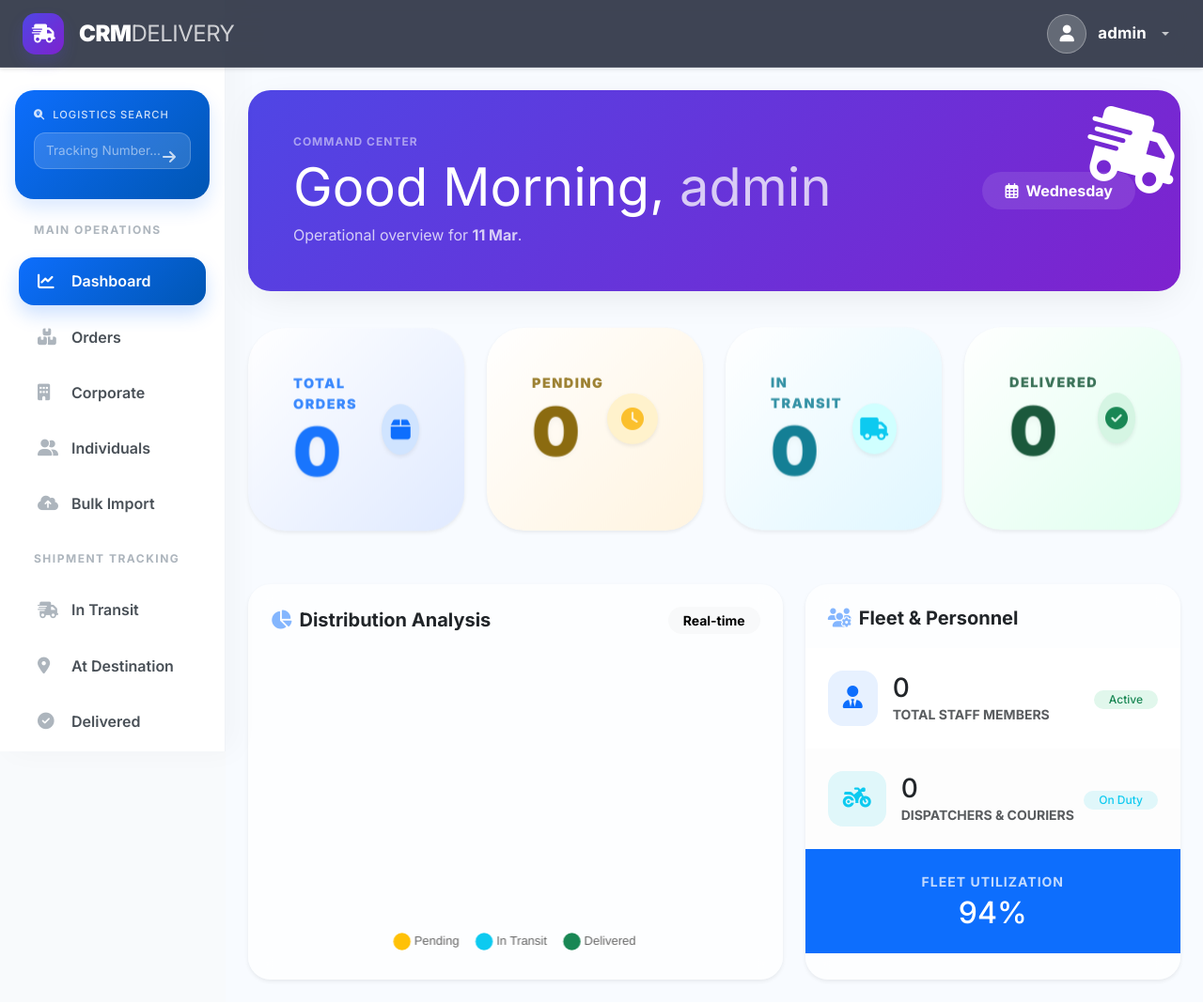
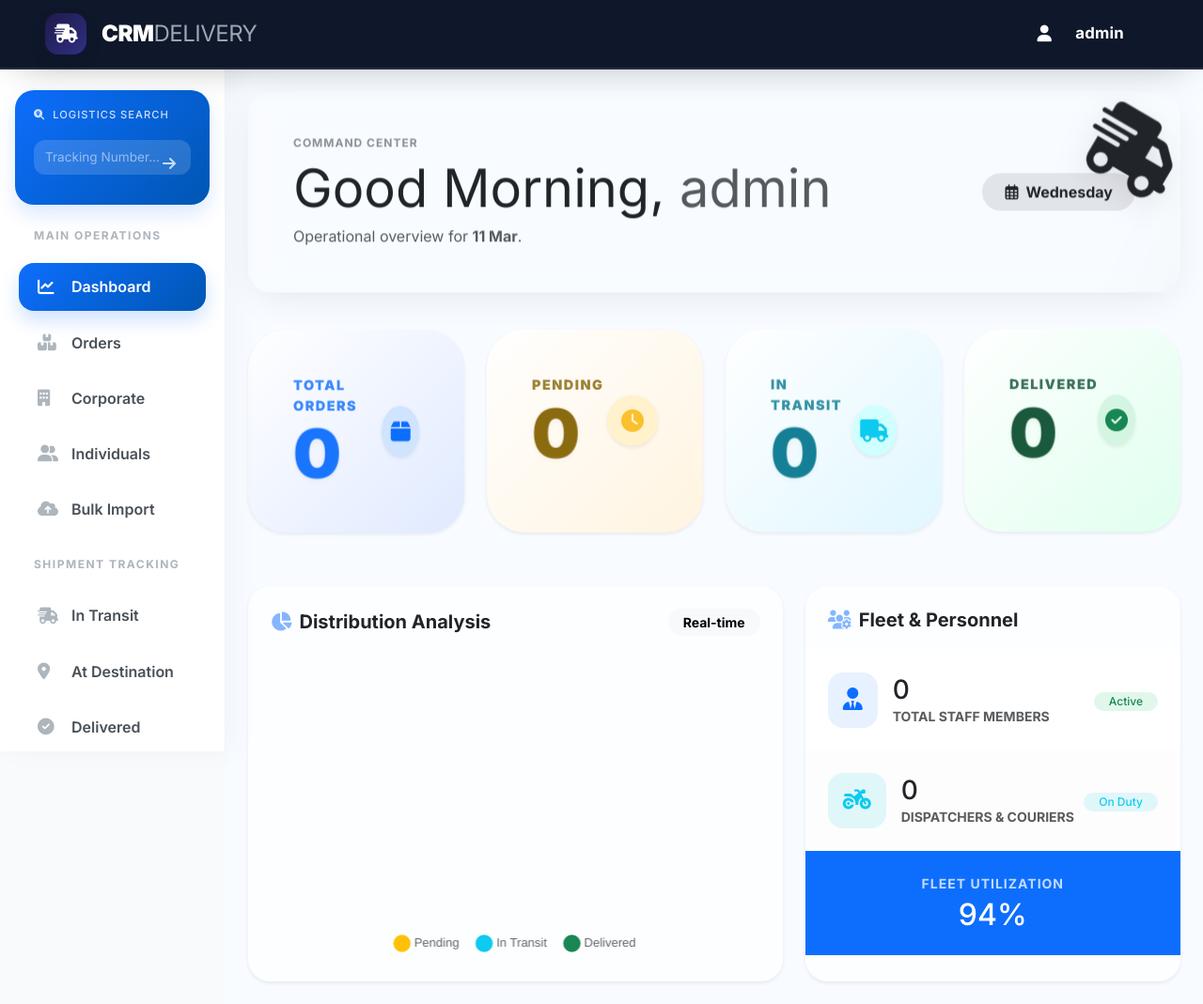
Before and after one commit to fillyourformsweb/crmdeliv, a Flask app: page /dashboard in a window 1280 px wide. Shown: the whole page at 94% size. Before the commit the page ends 1046 px from the top, so only its background shows below. Run offline with Flask 3, Linux system fonts and the light colour scheme; a user stored in the database is signed in; some libraries are stand-ins or nearby versions.

Commit message:
ghgknknkkkkk

```diff
--- a/static/css/style.css
+++ b/static/css/style.css
@@ -883,31 +883,41 @@ body {
     }
 }
 
-/* Ultra-Classy Luxury Navbar */
-.luxury-navbar {
-    background: #0d6efd !important;
-    backdrop-filter: blur(15px) saturate(180%);
-    -webkit-backdrop-filter: blur(15px) saturate(180%);
-    border-bottom: none;
-    padding: 0.5rem 0;
+/* Dark Luxury Navbar */
+nav.luxury-navbar.navbar {
+    background: #0f172a !important;
+    background-image: none !important;
+    backdrop-filter: blur(20px) saturate(200%) !important;
+    -webkit-backdrop-filter: blur(20px) saturate(200%) !important;
+    border-bottom: 2px solid rgba(255, 255, 255, 0.1) !important;
+    height: 74px !important;
+    box-shadow: 0 10px 40px -20px rgba(0, 0, 0, 0.4) !important;
+    padding: 0 1.5rem !important;
+    display: flex;
+    align-items: center;
     transition: all 0.4s cubic-bezier(0.4, 0, 0.2, 1);
     z-index: 1050;
-    height: 72px;
-    display: flex;
-    align-items: center;
+}
+
+.brand-text span.fw-black {
+    color: #ffffff !important;
+}
+
+.brand-text span.fw-light {
+    color: #cbd5e1 !important;
 }
 
 .brand-logo-white {
-    background: #ffffff;
-    color: #0d6efd;
-    width: 42px;
-    height: 42px;
+    background: linear-gradient(135deg, #1e1b4b 0%, #312e81 100%) !important;
+    color: #ffffff !important;
+    width: 44px;
+    height: 44px;
     border-radius: 12px;
     display: flex;
     align-items: center;
     justify-content: center;
     font-size: 1.25rem;
-    box-shadow: 0 4px 12px rgba(0, 0, 0, 0.1);
+    box-shadow: 0 8px 16px rgba(15, 23, 42, 0.15) !important;
 }
 
 .brand-text {
@@ -932,7 +942,7 @@ body {
 
 .nav-profile-trigger:hover {
     background: rgba(255, 255, 255, 0.1);
-    color: white !important;
+    color: #ffffff !important;
 }
 
 .nav-profile-trigger:focus,
@@ -945,27 +955,31 @@ body {
 .avatar-circle {
     width: 42px;
     height: 42px;
-    background: rgba(255, 255, 255, 0.2);
-    border: 1.5px solid rgba(255, 255, 255, 0.3);
+    background: #0f172a !important;
+    border: none !important;
     border-radius: 50%;
     display: flex;
     align-items: center;
     justify-content: center;
-    color: white;
+    color: white !important;
     font-size: 1.1rem;
     transition: all 0.3s ease;
 }
 
 .user-name {
-    color: white;
+    color: #ffffff !important;
     font-weight: 700;
     font-size: 1.05rem;
     letter-spacing: 0.2px;
 }
 
 .nav-profile-trigger::after {
-    color: rgba(255, 255, 255, 0.7) !important;
+    color: #0f172a !important;
     vertical-align: middle;
+}
+
+#mobileSidebarToggle i {
+    color: #ffffff !important;
 }
 
 /* Professional Animation for Dropdown */
@@ -1026,18 +1040,20 @@ body {
     text-transform: uppercase;
     letter-spacing: 1px;
     opacity: 0.8;
-    margin-bottom: 0.75rem;
+    margin-bottom: 1.25rem;
 }
 
 .sidebar-track-input {
     background: rgba(255, 255, 255, 0.15);
-    border: 1px solid rgba(255, 255, 255, 0.2);
+    border: none !important;
+    outline: none !important;
     border-radius: 0.75rem;
     color: #ffffff;
     padding: 0.5rem 0.75rem;
     font-size: 0.85rem;
     width: 100%;
     margin-bottom: 0.75rem;
+    box-shadow: none !important;
 }
 
 .sidebar-track-input::placeholder {
@@ -1129,8 +1145,8 @@ body {
 }
 
 .luxury-navbar.scrolled {
-    background: rgba(255, 255, 255, 0.98) !important;
-    box-shadow: 0 10px 30px rgba(0, 0, 0, 0.05) !important;
+    background: rgba(15, 23, 42, 0.95) !important;
+    box-shadow: 0 10px 30px rgba(0, 0, 0, 0.2) !important;
     height: 70px;
 }
 
@@ -1149,7 +1165,7 @@ body {
 }
 
 .luxury-navbar .nav-link {
-    color: #495057 !important;
+    color: #e2e8f0 !important;
     font-weight: 600;
     font-size: 0.9rem;
     padding: 0.5rem 1.25rem !important;
@@ -1168,8 +1184,8 @@ body {
 }
 
 .luxury-navbar .nav-link:hover {
-    color: #0d6efd !important;
-    background: #f0f7ff;
+    color: #ffffff !important;
+    background: rgba(255, 255, 255, 0.1);
 }
 
 .luxury-navbar .nav-link:hover i {
@@ -1178,8 +1194,8 @@ body {
 }
 
 .luxury-navbar .nav-link.active {
-    color: #0d6efd !important;
-    background: #eef6ff;
+    color: #ffffff !important;
+    background: rgba(255, 255, 255, 0.15);
 }
 
 .luxury-navbar .dropdown-menu {
@@ -1282,16 +1298,86 @@ body {
 
 /* Premium Navbar */
 .luxury-navbar {
-    background: rgba(15, 23, 42, 0.8) !important;
+    background: #0f172a !important;
     backdrop-filter: blur(20px);
     -webkit-backdrop-filter: blur(20px);
     border-bottom: 1px solid rgba(255, 255, 255, 0.1);
     height: 72px;
 }
 
+/* Hero Welcome Box Animations */
+.hero-welcome-box {
+    animation: heroReveal 1.2s cubic-bezier(0.2, 0.8, 0.2, 1) forwards,
+               heroFloat 6s ease-in-out infinite;
+    opacity: 0;
+}
+
+@keyframes heroReveal {
+    from {
+        opacity: 0;
+        transform: translateY(30px) scale(0.98);
+        filter: blur(10px);
+    }
+    to {
+        opacity: 1;
+        transform: translateY(0) scale(1);
+        filter: blur(0);
+    }
+}
+
+@keyframes heroFloat {
+    0%, 100% {
+        transform: translateY(0);
+    }
+    50% {
+        transform: translateY(-8px);
+    }
+}
+
+.hero-welcome-box .display-1 {
+    animation: truckSway 4s ease-in-out infinite;
+    transform-origin: center;
+    filter: drop-shadow(0 10px 15px rgba(0,0,0,0.1));
+}
+
+@keyframes truckSway {
+    0%, 100% {
+        transform: rotate(15deg) translateY(0) scale(1);
+    }
+    25% {
+        transform: rotate(18deg) translateY(-5px) scale(1.05);
+    }
+    50% {
+        transform: rotate(12deg) translateY(2px) scale(0.98);
+    }
+    75% {
+        transform: rotate(17deg) translateY(-3px) scale(1.02);
+    }
+}
+
+.hero-welcome-box::before {
+    content: '';
+    position: absolute;
+    top: 0;
+    left: -100%;
+    width: 50%;
+    height: 100%;
+    background: linear-gradient(
+        to right,
+        transparent,
+        rgba(15, 23, 42, 0.03),
+        transparent
+    );
+    transform: skewX(-25deg);
+    animation: shimmerLoop 4s infinite linear;
+}
+
+@keyframes shimmerLoop {
+    0% { left: -100%; }
+    100% { left: 200%; }
+}
+
 .brand-logo-white {
-    background: var(--primary-gradient);
-    color: white;
     width: 44px;
     height: 44px;
     border-radius: 14px;
@@ -1402,24 +1488,22 @@ body {
     letter-spacing: -2px;
 }
 
-/* Table Scrollbar Polish */
-.table-responsive::-webkit-scrollbar {
-    height: 6px;
-    width: 6px;
-}
-
-.table-responsive::-webkit-scrollbar-track {
-    background: #f1f5f9;
-}
-
-.table-responsive::-webkit-scrollbar-thumb {
-    background: #cbd5e1;
-    border-radius: 10px;
-}
-
-.table-responsive::-webkit-scrollbar-thumb:hover {
-    background: #94a3b8;
-}
+/* Global Scrollbar Hiding */
+*::-webkit-scrollbar {
+    display: none !important;
+}
+
+* {
+    -ms-overflow-style: none !important;
+    scrollbar-width: none !important;
+}
+
+/* Responsive Table Polish - Scrollbar Hidden */
+.table-responsive {
+    -ms-overflow-style: none !important;
+    scrollbar-width: none !important;
+}
+
 
 /* Responsive Sidebar & Content */
 .sidebar-overlay {
--- a/templates/base.html
+++ b/templates/base.html
@@ -288,7 +288,7 @@
     </nav>
 
     {% else %}
-    <nav class="navbar navbar-expand-lg navbar-dark bg-primary shadow-sm mb-0">
+    <nav class="navbar navbar-expand-lg navbar-dark bg-dark shadow-sm mb-0">
         <div class="container-fluid px-4">
             <a class="navbar-brand fw-bold" href="{{ url_for('tracking') }}">
                 <i class="fas fa-truck me-2"></i>CRM Delivery
--- a/templates/dashboard.html
+++ b/templates/dashboard.html
@@ -6,31 +6,31 @@
 <!-- Main Content Column -->
 <div class="col-12">
     <!-- Welcome Hero Section -->
-    <div class="luxury-card mb-5 p-4 p-md-5 text-white position-relative overflow-hidden"
-        style="background: var(--primary-gradient); border: none;">
+    <div class="luxury-card hero-welcome-box mb-5 p-4 p-md-5 position-relative overflow-hidden"
+        style="background: transparent; border: none;">
         <!-- Abstract Background Shapes -->
-        <div class="position-absolute top-0 end-0 p-5 opacity-10"
+        <div class="position-absolute top-0 end-0 p-5 opacity-10 text-dark"
             style="transform: rotate(15deg) translate(20%, -20%);">
             <i class="fas fa-truck-fast display-1"></i>
         </div>
 
         <div class="row align-items-center position-relative z-1">
             <div class="col-md-9">
-                <h5 class="text-uppercase fw-bold opacity-50 mb-2" style="letter-spacing: 1px; font-size: 0.75rem;">
+                <h5 class="text-uppercase fw-bold opacity-50 mb-2 text-dark" style="letter-spacing: 1px; font-size: 0.75rem;">
                     Command Center</h5>
-                <h1 class="display-4 fw-black mb-1">
+                <h1 class="display-4 fw-black mb-1 text-dark">
                     {% set hour = now.hour %}
                     {% if hour < 12 %}Good Morning, {% elif hour < 17 %}Good Afternoon, {% else %}Good Evening,{% endif
                         %} <span class="opacity-75">{{ current_user.username }}</span>
                 </h1>
-                <p class="fs-6 opacity-75 mb-0">Operational overview for <strong>{{ now.strftime('%d %b') }}</strong>.
+                <p class="fs-6 opacity-75 mb-0 text-dark">Operational overview for <strong>{{ now.strftime('%d %b') }}</strong>.
                 </p>
             </div>
             <div class="col-md-3 text-md-end mt-4 mt-md-0 d-none d-md-block">
                 <div
-                    class="d-inline-flex align-items-center px-4 py-2 bg-white bg-opacity-10 rounded-pill backdrop-blur">
-                    <i class="far fa-calendar-alt me-2"></i>
-                    <span class="fw-bold">{{ now.strftime('%A') }}</span>
+                    class="d-inline-flex align-items-center px-4 py-2 bg-dark bg-opacity-10 rounded-pill backdrop-blur text-dark">
+                    <i class="far fa-calendar-alt me-2 text-dark"></i>
+                    <span class="fw-bold text-dark">{{ now.strftime('%A') }}</span>
                 </div>
             </div>
         </div>
```
